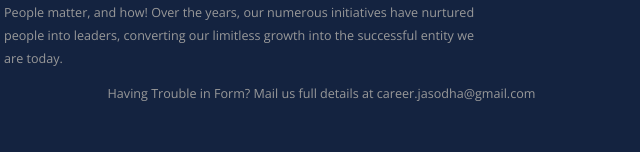
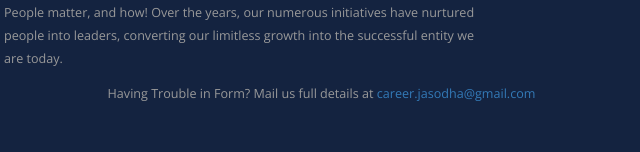
Before and after one commit to Ayaz97/jasodha-finance, a plain HTML site: page career.html in a window 1280 px wide. Shown: the part 800-952 px from the top of the page, 81-721 px from the left. Drawn offline with nearby package versions, Linux system fonts and the light colour scheme; a script that the page names is missing.

Commit message:
Update career.html

```diff
--- a/career.html
+++ b/career.html
@@ -127,7 +127,7 @@ License URL: http://creativecommons.org/licenses/by/3.0/
 				<li><a  href="contact.html">Contact</a></li>
 		  </ul>
 		  <p>People matter, and how! Over the years, our numerous initiatives have nurtured people into leaders, converting our limitless growth into the successful entity we are today.
-			  <center><p>Having Trouble in Form? Mail us full details at career.jasodha@gmail.com</p></center>
+			  <center><p>Having Trouble in Form? Mail us full details at <a href="career.jasodha@gmail.com">career.jasodha@gmail.com</a></p></center>
 			</p>
 		</div>
 		<div class="clearfix"></div>
```
